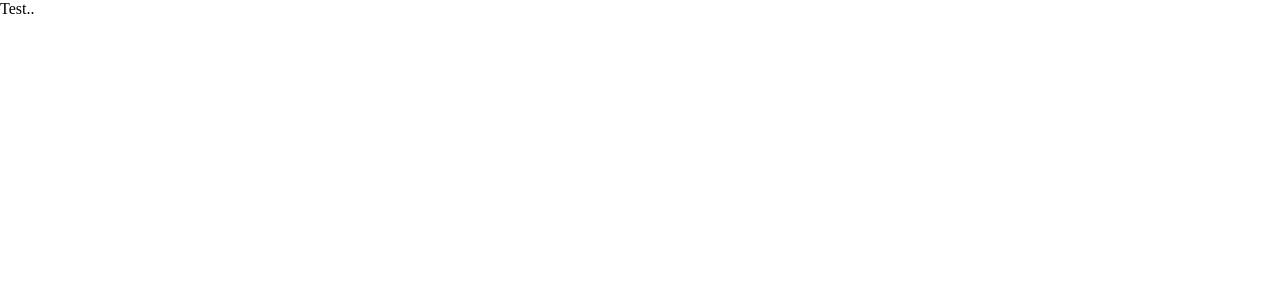
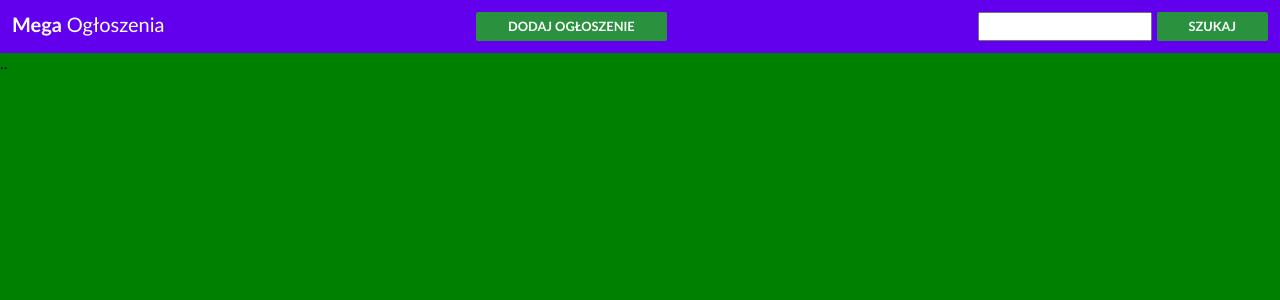
Before and after one commit to Przekol/MegaAdsFront, a React (Create React App) app: page / in a window 1280 px wide. Shown: the top 300 px of the page. Built offline with nearby package versions, Linux system fonts and the light colour scheme.

Commit message:
Basic structure of main view

```diff
--- /dev/null
+++ b/src/App.css
@@ -0,0 +1,33 @@
+header {
+  background: #6200ee;
+  padding: 12px;
+  color: white;
+  display: flex;
+  justify-content: space-between;
+}
+header h1 {
+  font-size: 20px;
+  font-weight: 200;
+}
+button {
+  border: 0;
+  background: #2a913e;
+  color: white;
+  text-transform: uppercase;
+  font-weight: bold;
+  font-size: 0.8rem;
+  padding: 0.5em 2.5em;
+  border-radius: 2px;
+}
+.search {
+  display: flex;
+}
+.search input {
+  width: 13em;
+  margin-right: 5px;
+}
+
+.map {
+  background: green;
+  height: calc(100vh - 52px);
+}
--- a/src/App.tsx
+++ b/src/App.tsx
@@ -1,5 +1,19 @@
 import React from 'react';
+import './App.css';
 
 export function App() {
-  return <p>Test..</p>;
+  return (
+    <>
+      <header>
+        <h1>
+          <strong>Mega </strong>Ogłoszenia
+        </h1>
+        <button>Dodaj ogłoszenie</button>
+        <div className="search">
+          <input type="text" /> <button>Szukaj</button>
+        </div>
+      </header>
+      <div className="map">..</div>
+    </>
+  );
 }
--- a/src/index.css
+++ b/src/index.css
@@ -2,4 +2,5 @@
   margin: 0;
   padding: 0;
   box-sizing: border-box;
+  font-family: Calibri;
 }
```
